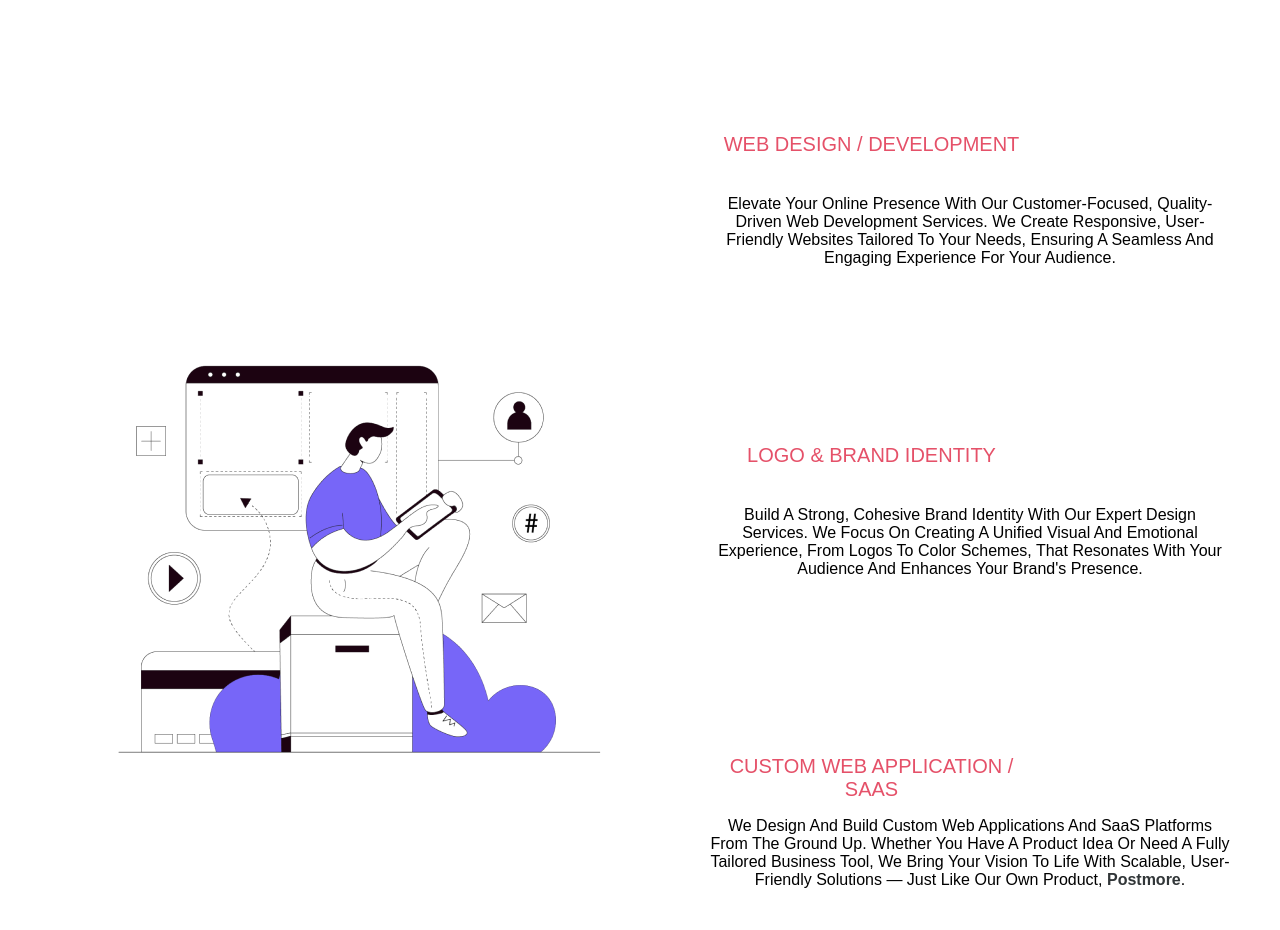
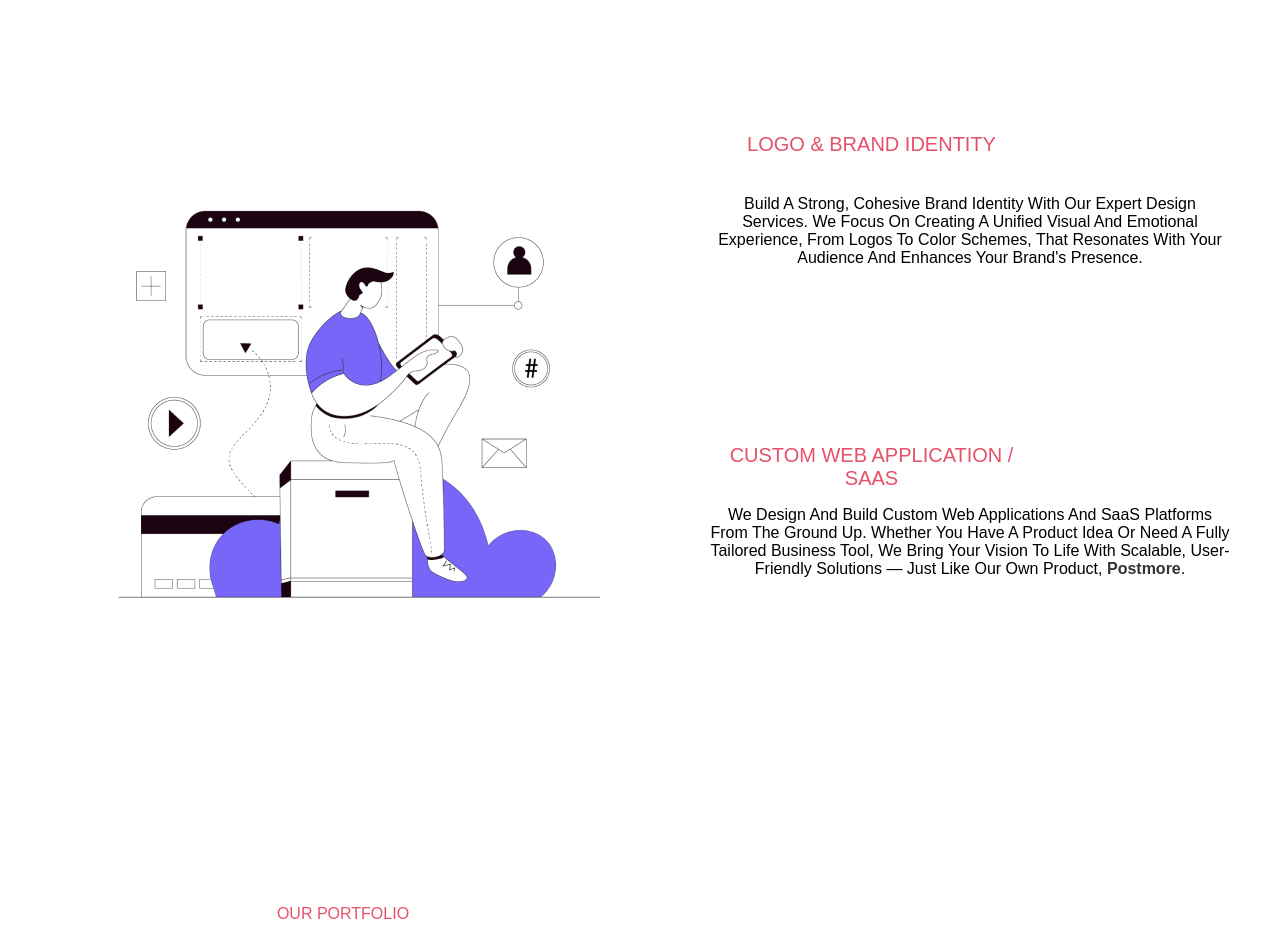
Before and after one commit to rkotchamp/rkot-agency, a React (Vite) app: page /services in a window 1280 px wide. Shown: the part 1120-2050 px from the top of the page. Built offline with nearby package versions, Linux system fonts and the light colour scheme; no server answers.

Commit message:
tiktok fix

```diff
--- a/src/Pages/ServicePage/Service.jsx
+++ b/src/Pages/ServicePage/Service.jsx
@@ -83,16 +83,7 @@ function Service() {
         </div>
 
         <div className="serviceTextSpace ">
-          <div className="web style__Text__Content__Services">
-            <p className="styleHeaders">web design / development</p>
-            <p>
-              Elevate your online presence with our customer-focused,
-              quality-driven web development services. We create responsive,
-              user-friendly websites tailored to your needs, ensuring a seamless
-              and engaging experience for your audience.
-            </p>
-          </div>
-          <div className="logo_identity style__Text__Content__Services">
+<div className="logo_identity style__Text__Content__Services">
             <p className="styleHeaders">Logo & brand identity</p>
             <p>
               Build a strong, cohesive brand identity with our expert design
```
